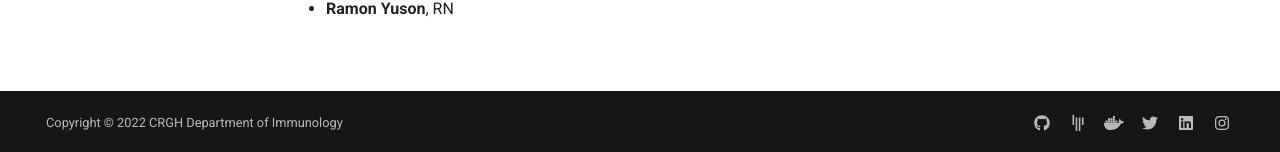
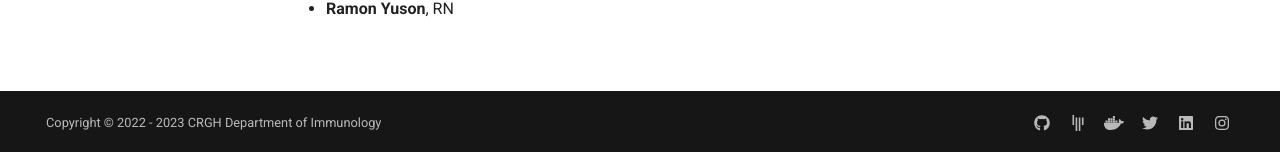
Before and after one commit to monchee/crghimmunowiki, an MkDocs documentation site: the page built from docs/index.md, in a window 1280 px wide. Shown: the part 745-897 px from the top of the page. Built offline with MkDocs 1.6.1 and Material for MkDocs 9.7.7, drawn with Linux system fonts in a browser that asks for light colours; plug-ins that fetch from the network failed and are left out.

Commit message:
Update mkdocs.yml

```diff
--- a/mkdocs.yml
+++ b/mkdocs.yml
@@ -6,7 +6,7 @@ site_description: >-
   CRGH Department of Immunology
 
 # Copyright
-copyright: Copyright &copy; 2022 CRGH Department of Immunology
+copyright: Copyright &copy; 2022 - 2023 CRGH Department of Immunology
 
 # Configuration
 theme:
```
